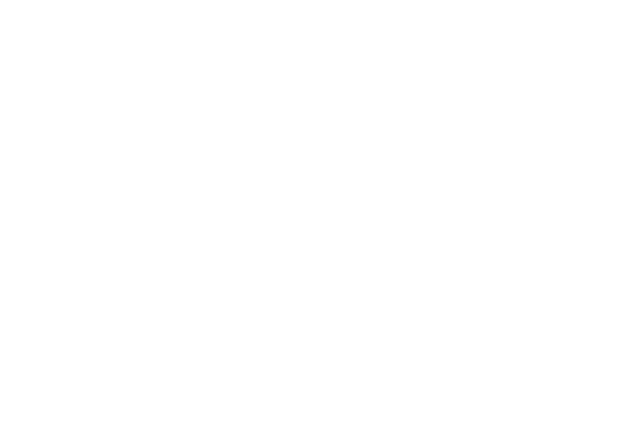
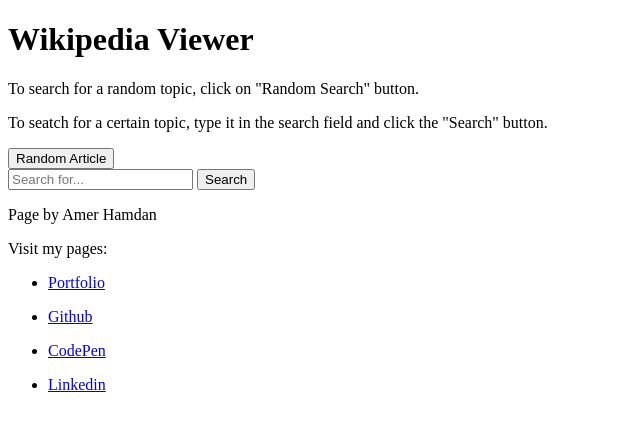
Before and after one commit to amashamdan/wikipedia-viewer, a plain HTML site: page index.html in a window 1280 px wide. Shown: the whole page, without its empty margins (0-640 px from the left). Drawn offline with Linux system fonts and the light colour scheme.

Commit message:
Feat: Basic elements added.
The page is now populated with the basic elements. The random article button is now active.

```diff
--- a/index.html
+++ b/index.html
@@ -8,12 +8,44 @@
 	<script src="js/script.js"></script>
 </head>
 <body>
+	<!-- Container div -->
 	<div class="container">
+		<!-- Header div, includes title and instructions. -->
 		<div class="header">
+			<!-- The page's title -->
+			<div class="title">
+				<h1>Wikipedia Viewer</h1>
+			</div>
+			<!-- Instructions on how to use the page. -->
+			<div class="instructions">
+				<p class="instruction">To search for a random topic, click on "Random Search" button.</p>
+				<p class="instruction">To seatch for a certain topic, type it in the search field and click the "Search" button.</p>
+			</div>
 		</div>
 		<div class="random-article">
+			<!-- A button to go for a random article. -->
+			<a class="random-link" href="http://en.wikipedia.org/wiki/Special:Random"  target="blank"><button class="random-button">Random Article</button></a>
 		</div>
 		<div class="search">
+			<!-- A form to search for a certain article. It includes the search field and the search button. -->
+			<form class="search-form">
+				<input type="text" class="search-field" placeholder="Search for...">
+				<button type="submit" class="search-button">Search</button>
+			</form>
+		</div>
+		<!-- The footer section. It includes the page's author's information. -->
+		<div class="footer">
+			<!-- Author's information -->
+			<div class="author">
+				<p>Page by Amer Hamdan</p>
+				<p>Visit my pages:</p>
+				<ul class="pages">
+					<li><p><a href="http://amashamdan.github.io/P1-portfolio/" target="blank">Portfolio</a></p></li>
+					<li><p><a href="https://github.com/amashamdan" target="blank">Github</a></p></li>
+					<li><p><a href="http://codepen.io/amashamdan/" target="blank">CodePen</a></p></li>
+					<li><p><a href="https://www.linkedin.com/in/amerhamdan" target="blank">Linkedin</a></p></li>
+				</ul>
+			</div>
 		</div>
 	</div>
 </body>
```
